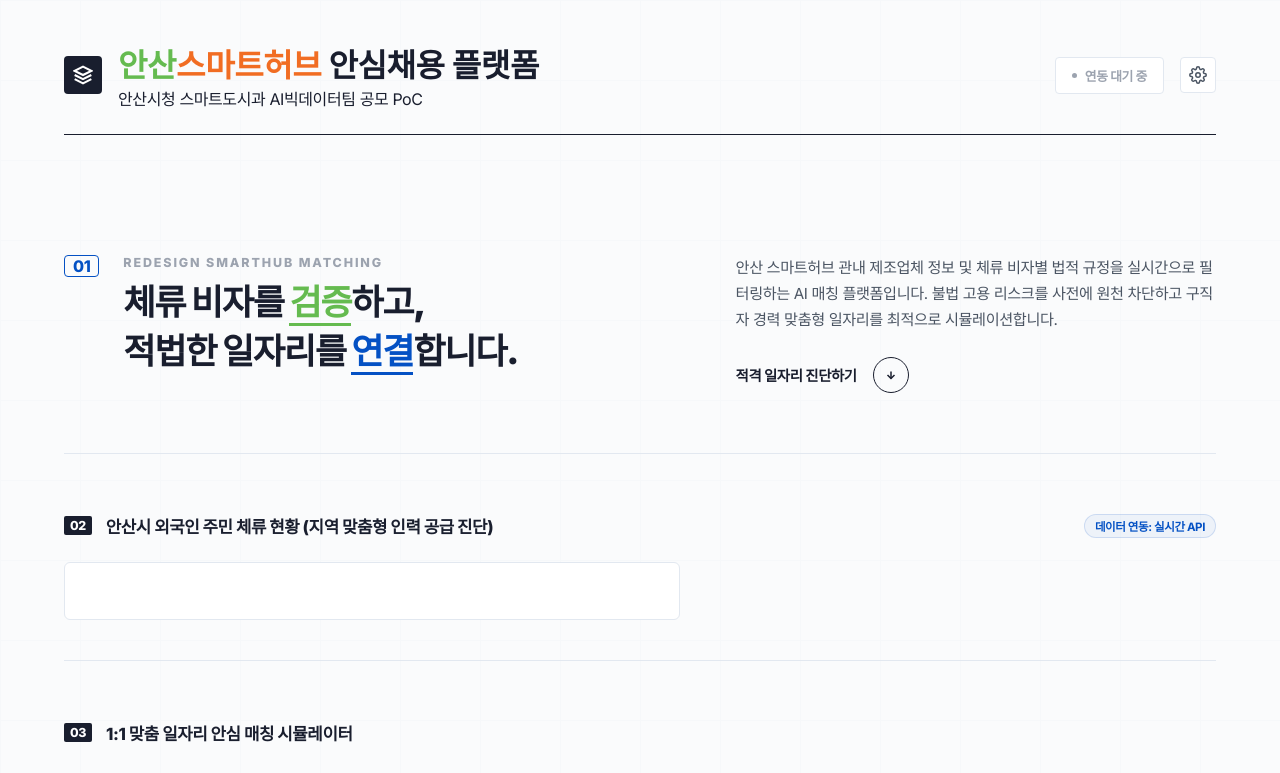
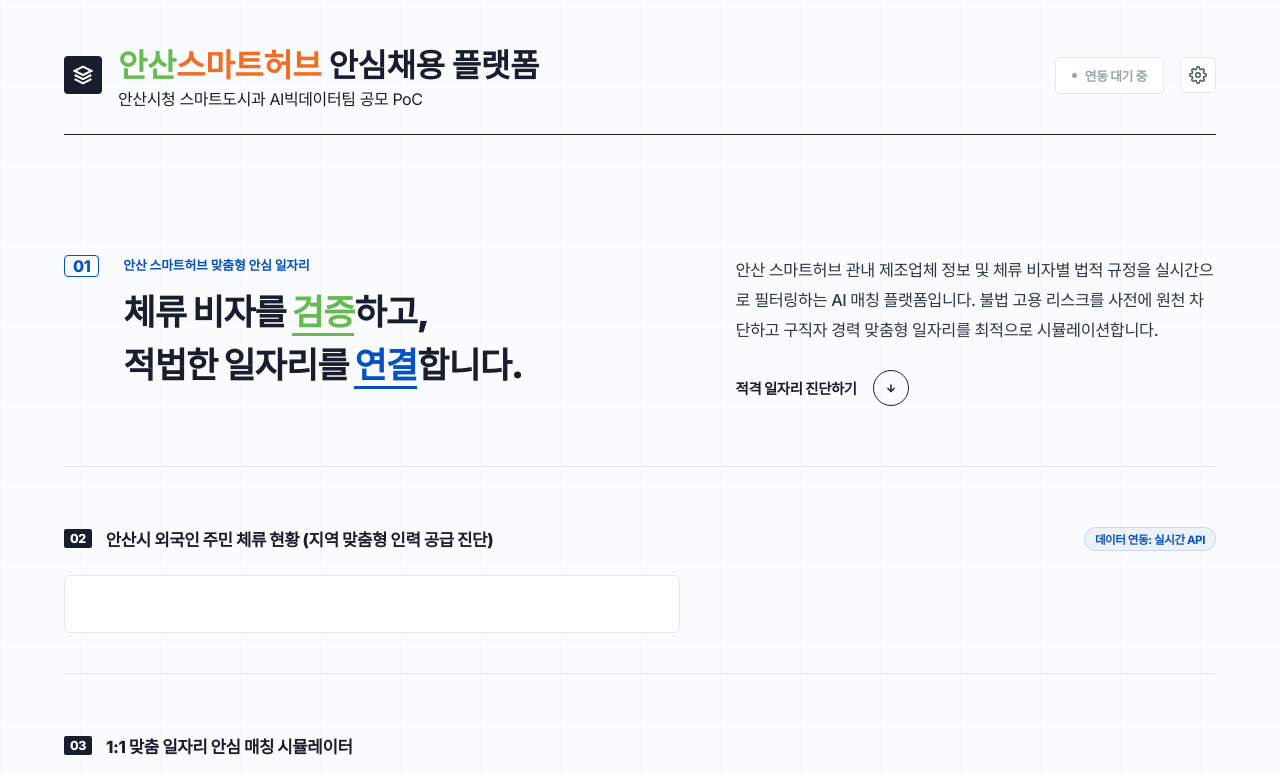
Before and after one commit to hjh6709/ansan_ai_idea, a website: page frontend/index.html in a window 1280 px wide. Shown: the top 773 px of the page. Drawn offline with Linux system fonts and the light colour scheme.

Commit message:
design: polish hero title and desc typography for readability and remove english taglines

```diff
--- a/frontend/index.html
+++ b/frontend/index.html
@@ -52,7 +52,7 @@
             <div class="hero-left">
                 <div class="hero-num">01</div>
                 <div class="hero-title-group">
-                    <p class="hero-sub">REDESIGN SMARTHUB MATCHING</p>
+                    <p class="hero-sub" style="font-size: 0.8rem; font-weight: 700; color: var(--secondary); margin-bottom: 4px; letter-spacing: -0.01em;">안산 스마트허브 맞춤형 안심 일자리</p>
                     <h2 class="hero-main-title">
                         체류 비자를 <span class="highlight-green">검증</span>하고,<br>
                         적법한 일자리를 <span class="highlight-blue">연결</span>합니다.
--- a/frontend/style.css
+++ b/frontend/style.css
@@ -235,8 +235,8 @@ body {
 .hero-main-title {
     font-size: 2.2rem;
     font-weight: 900;
-    line-height: 1.4;
-    letter-spacing: -0.04em;
+    line-height: 1.5;
+    letter-spacing: -0.03em;
     color: var(--text-primary);
 }
 
@@ -265,9 +265,10 @@ body {
 }
 
 .hero-desc {
-    font-size: 0.95rem;
-    line-height: 1.7;
-    color: var(--text-secondary);
+    font-size: 1.02rem;
+    line-height: 1.85;
+    color: #2d3748;
+    font-weight: 500;
 }
 
 .hero-action-row {
```
